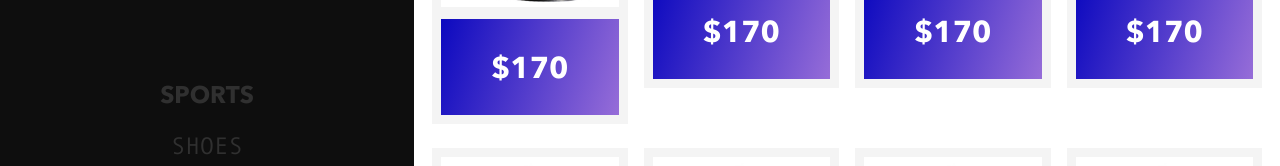
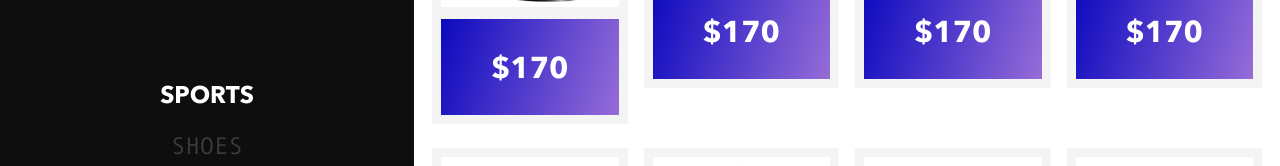
Before and after one commit to vovek/reactive-adidas-shop, a React (Create React App) app: page / in a window 1280 px wide. Shown: the part 266-432 px from the top of the page. Built offline with nearby package versions, Linux system fonts and the light colour scheme.

Commit message:
Change color for active link

```diff
--- a/src/Sidebar/Menu/index.jsx
+++ b/src/Sidebar/Menu/index.jsx
@@ -4,7 +4,7 @@ import { MainMenu, SubMenu, Link } from './styled-components';
 
 export default () => (
   <MainMenu>
-    <Link href="">Sports</Link>
+    <Link href="" isActive>Sports</Link>
     <SubMenu>
       <Link isSubLink href="">Shoes</Link>
       <Link isSubLink href="">Clothing</Link>
--- a/src/Sidebar/Menu/styled-components.jsx
+++ b/src/Sidebar/Menu/styled-components.jsx
@@ -14,7 +14,7 @@ export const MainMenu = styled.nav`
 export const Link = styled.a`
   font-weight: ${props => (props.isSubLink ? 'normal' : 'bold')};
   font-family: ${props => (props.isSubLink ? 'andale-mono' : 'avenir-next')};
-  color: #303030;
+  color: ${props => (props.isActive ? '#fff' : '#3c3c3c')};
   outline: 0;
   padding: 0.3em 0;
   &:hover,
```
